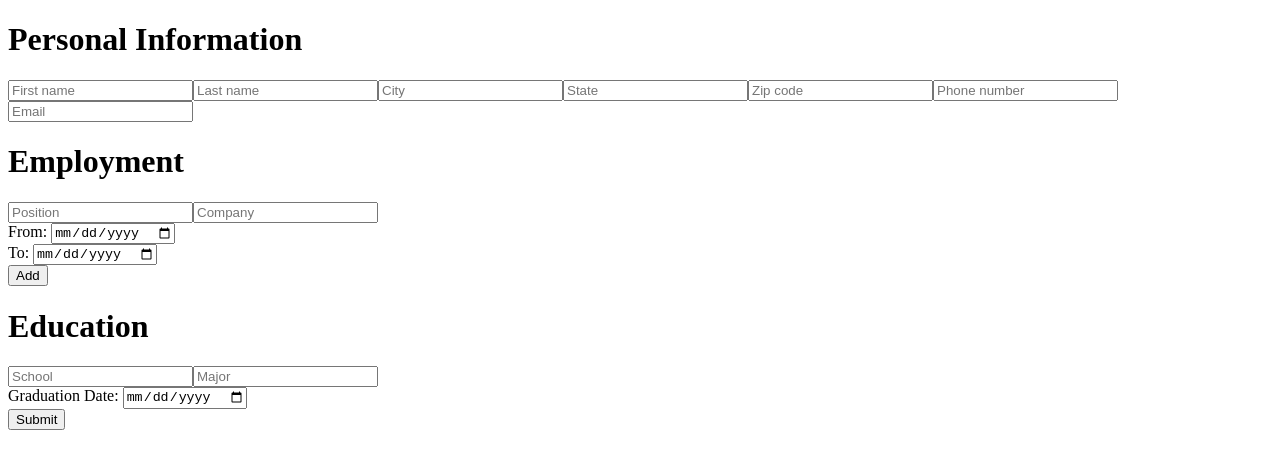
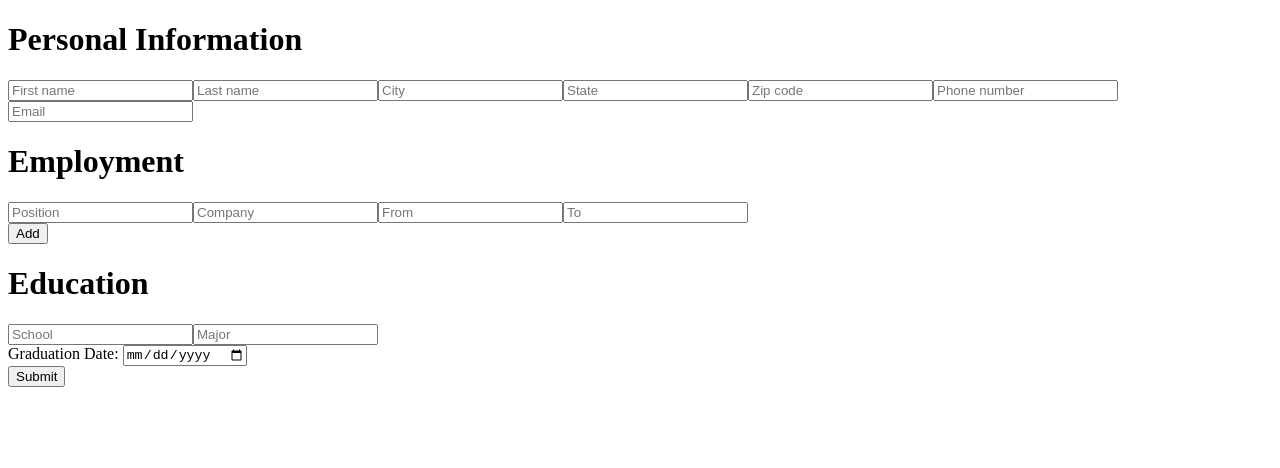
Before and after one commit to robisonwebdev/CV-Application, a React (Create React App) app: page / in a window 1280 px wide. Shown: the top 468 px of the page. Built offline with nearby package versions, Linux system fonts and the light colour scheme.

Commit message:
Change date input from date to text

```diff
--- a/src/components/EmploymentInformation.js
+++ b/src/components/EmploymentInformation.js
@@ -10,14 +10,8 @@ class EmploymentInformation extends Component {
             <div id='employmentInformation'>
                 <input type='text' name='position' placeholder='Position' onChange={(e) => this.props.handleChange(e)} />
                 <input type='text' name='company' placeholder='Company' onChange={(e) => this.props.handleChange(e)} />
-                <div>
-                    <label htmlFor='fromDate'>From: </label>
-                    <input type='date' name='fromDate' onChange={(e) => this.props.handleChange(e)} />
-                </div>
-                <div>
-                    <label htmlFor='toDate'>To: </label>
-                    <input type='date' name='toDate' onChange={(e) => this.props.handleChange(e)} />
-                </div>
+                <input type='text' name='fromDate' placeholder='From' onChange={(e) => this.props.handleChange(e)} />
+                <input type='text' name='toDate' placeholder='To' onChange={(e) => this.props.handleChange(e)} />
             </div>
         );
     }
```
